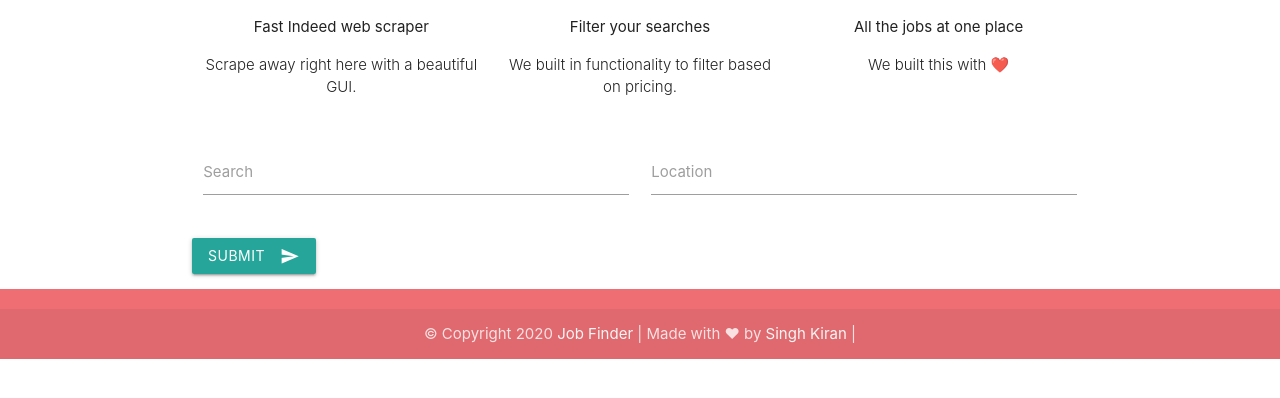
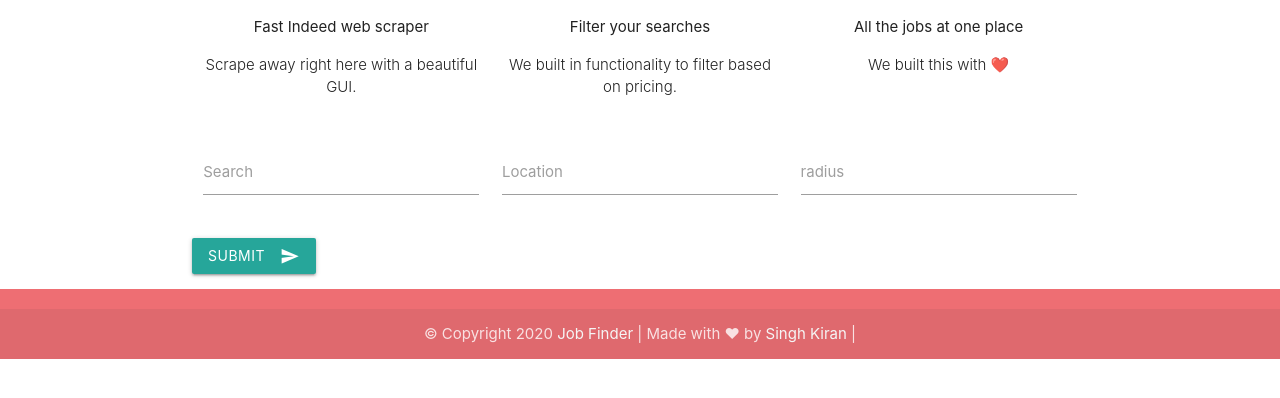
Before and after one commit to Singh-Kiran-P/jobs_finder, a Django app: page / in a window 1280 px wide. Shown: the part 327-725 px from the top of the page. Run offline with Django 3.2, Linux system fonts and the light colour scheme.

Commit message:
added radius to search

```diff
--- a/myapp/scripts/indeed_scraper.py
+++ b/myapp/scripts/indeed_scraper.py
@@ -42,7 +42,7 @@ class Indeed_Scraper:
 
             self.makeFinal_postings()
 
-    def __init__(self,search, location, pages_to_scape):
+    def __init__(self,search, location,radius, pages_to_scape):
         self.pages = []
         self.titles = []
         self.locations = []
@@ -54,6 +54,6 @@ class Indeed_Scraper:
         self.final_postings=[]
 
         for i in range(1, pages_to_scape + 1):
-            url = ("https://be.indeed.com/jobs?q={}&l={}&sort=date&start={}0").format(quote_plus(search), location, i)
+            url = ("https://be.indeed.com/jobs?q={}&l={}&radius={}&sort=date&start={}0").format(quote_plus(search), location,radius, i)
             self.pages.append(url)
         self.scrape()
--- a/myapp/views.py
+++ b/myapp/views.py
@@ -2,7 +2,6 @@ from django.shortcuts import render
 from . import models
 from myapp.scripts.indeed_scraper import Indeed_Scraper
 
-BASE_INDEED_URL = "https://be.indeed.com/jobs?q={}&l={}&sort=date"
 # Create your views here.
 def home(request):
     return render(request, 'base.html')
@@ -10,9 +9,11 @@ def home(request):
 def new_search(request):
     search = request.POST.get('search')
     location = request.POST.get('location')
+    radius = request.POST.get('radius')
+
     models.Search.objects.create(search=search,location=location)
 
-    scraper = Indeed_Scraper(search, location, 1)
+    scraper = Indeed_Scraper(search, location, radius, 2)
 
     if scraper.results == False:
         return render(request, 'myapp/new_search.html', {'error_not_found':True})
--- a/templates/base.html
+++ b/templates/base.html
@@ -61,13 +61,17 @@
     <form action="{% url 'new_search' %}" METHOD="post">
         {% csrf_token %}
         <div class="row">
-            <div class="input-field col s6">
+            <div class="input-field col s4">
               <input id="search" type="text" class="validate" name="search">
               <label for="search">Search</label>
             </div>
-            <div class="input-field col s6">
+            <div class="input-field col s4">
               <input id="location" type="text" class="validate" name="location">
               <label for="location">Location</label>
+            </div>
+            <div class="input-field col s4">
+              <input id="radius" type="text" class="validate" name="radius">
+              <label for="radius">radius</label>
             </div>
         </div>
         <button class="btn waves-effect waves-light" type="submit" name="action">Submit
```
Also changed, not shown: static/css/style.css (+25 -0 lines).
